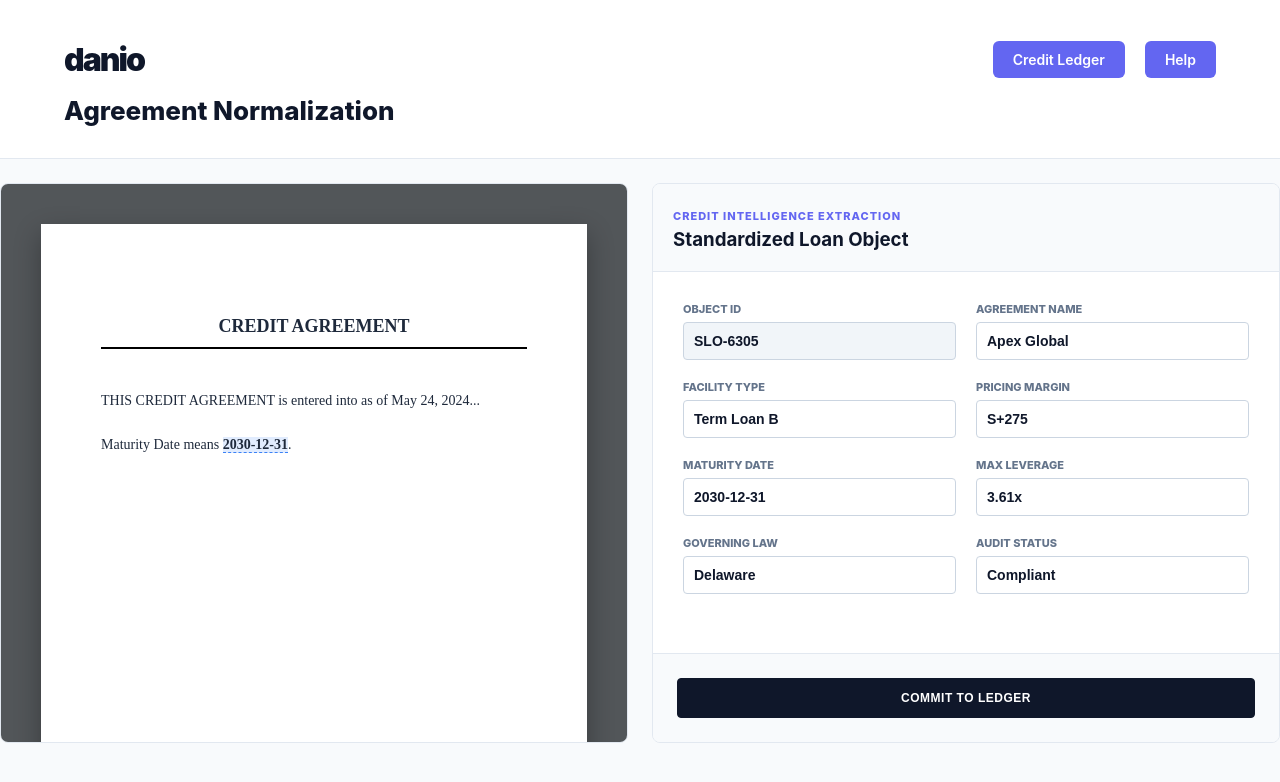
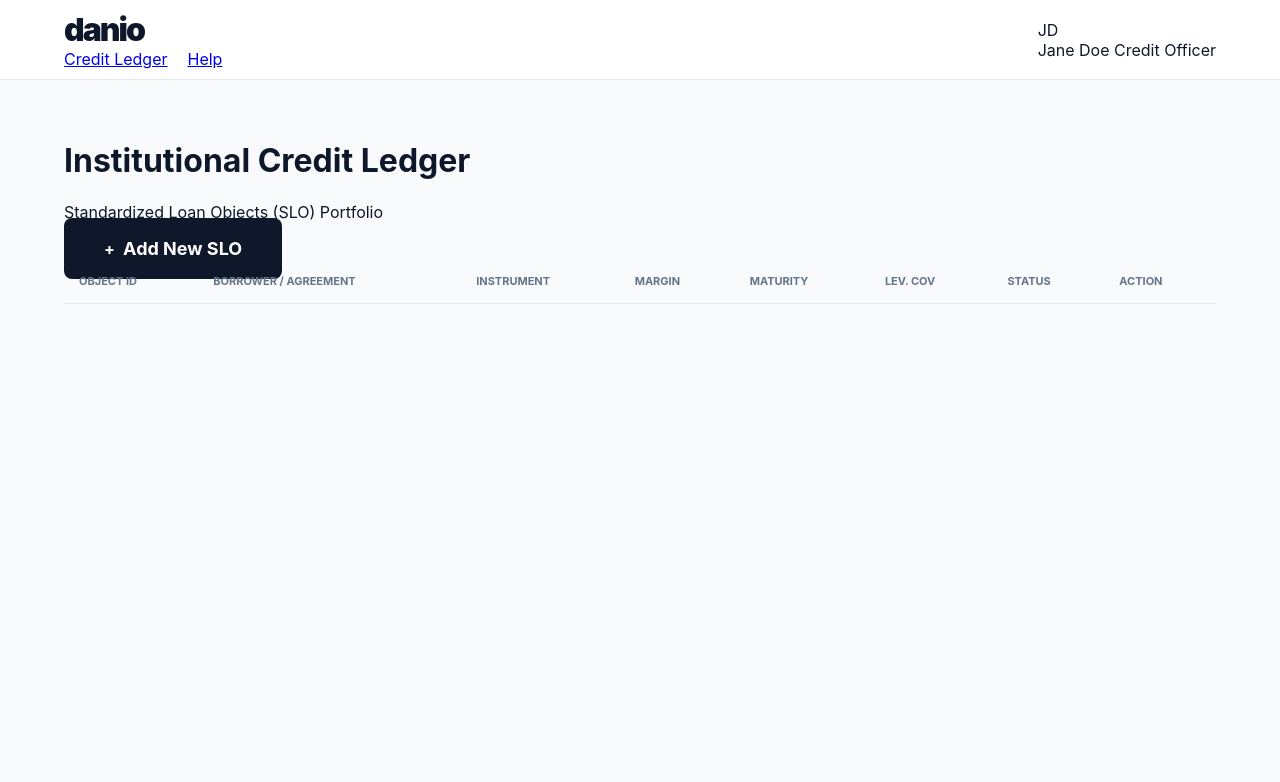
Before and after one commit to edimaudo/danio, a Flask app: page /reader in a window 1280 px wide. Shown: the top 782 px of the page. Run offline with Flask 3, Linux system fonts and the light colour scheme; lists and menus that the app fills with data are empty.

Commit message:
Update reader.html

```diff
--- a/templates/reader.html
+++ b/templates/reader.html
@@ -2,144 +2,164 @@
 <html lang="en">
 <head>
     <meta charset="UTF-8">
-    <title>danio | Credit Intelligence</title>
+    <meta name="viewport" content="width=device-width, initial-scale=1.0">
+    <title>danio | Credit Ledger</title>
     <link rel="stylesheet" href="{{ url_for('static', filename='style.css') }}">
     <style>
-        .split-view { display: grid; grid-template-columns: 1fr 1fr; gap: 24px; height: calc(100vh - 240px); align-items: stretch; }
-        .pdf-viewport { background: #525659; border-radius: 8px; padding: 40px; overflow-y: auto; display: block; border: 1px solid var(--danio-border); }
-        .pdf-page { background: white; width: 100%; min-height: 1200px; padding: 80px 60px; font-family: 'Times New Roman', serif; color: #1e293b; position: relative; margin: 0 auto; box-shadow: 0 10px 25px rgba(0,0,0,0.3); }
-        .pdf-page h1 { font-size: 18px; text-align: center; text-transform: uppercase; margin-bottom: 40px; border-bottom: 2px solid #000; padding-bottom: 10px; }
-        .pdf-page p { font-size: 14px; line-height: 1.7; margin-bottom: 20px; }
-        .ocr-match { background: rgba(59, 130, 246, 0.15); border-bottom: 1px dashed #3b82f6; position: relative; }
-        .form-panel { background: white; border-radius: 8px; border: 1px solid var(--danio-border); display: flex; flex-direction: column; overflow: hidden; }
-        .form-header { background: #f8fafc; padding: 20px; border-bottom: 1px solid var(--danio-border); }
-        .form-content { padding: 30px; flex-grow: 1; overflow-y: auto; }
-        .form-row { display: grid; grid-template-columns: 1fr 1fr; gap: 20px; margin-bottom: 20px; }
-        .field-group label { display: block; font-size: 11px; font-weight: 800; text-transform: uppercase; color: var(--danio-slate); margin-bottom: 6px; }
-        .field-group input { width: 100%; padding: 10px; border: 1px solid #cbd5e1; border-radius: 4px; font-size: 14px; background: #fff; color: var(--danio-navy); font-weight: 600; }
-        .field-group input:read-only { background: #f1f5f9; cursor: not-allowed; }
-        .btn-danio-black { padding: 12px 24px; background-color: #0f172a; color: white !important; border-radius: 4px; font-size: 12px; font-weight: 700; text-decoration: none; text-transform: uppercase; letter-spacing: 0.5px; border: 1px solid #0f172a; cursor: pointer; width: 100%; display: flex; align-items: center; justify-content: center; transition: all 0.2s ease; }
-        .btn-danio-black:hover { background-color: #1e293b; }
-        .btn-danio-black:disabled { background-color: #64748b; border-color: #64748b; cursor: not-allowed; opacity: 0.8; }
-        .scanning-overlay { position: absolute; inset: 0; background: rgba(255,255,255,0.9); display: flex; flex-direction: column; align-items: center; justify-content: center; z-index: 10; border-radius: inherit; }
+        /* Status Pill refinements for professional legibility */
+        .status-pill {
+            padding: 4px 10px;
+            border-radius: 4px;
+            font-size: 11px;
+            font-weight: 700;
+            text-transform: uppercase;
+            letter-spacing: 0.3px;
+            display: inline-block;
+        }
+
+        /* Green: Compliant */
+        .status-success {
+            background-color: #ecfdf5;
+            color: #065f46;
+            border: 1px solid #a7f3d0;
+        }
+
+        /* Yellow: Pending/Warning */
+        .status-warning {
+            background-color: #fffbeb;
+            color: #92400e;
+            border: 1px solid #fde68a;
+        }
+
+        /* Red: Breach/Danger */
+        .status-danger {
+            background-color: #fef2f2;
+            color: #991b1b;
+            border: 1px solid #fecaca;
+        }
+
+        /* Typography & Custom Cells */
+        .cell-id {
+            font-family: 'JetBrains Mono', monospace;
+            font-size: 12px;
+            color: var(--danio-indigo);
+            font-weight: 700;
+        }
+
+        .cell-name {
+            font-weight: 700;
+            color: var(--danio-navy);
+        }
     </style>
 </head>
 <body class="app-bg">
-    <nav class="nav-shell" style="height: auto; min-height: 120px;">
-        <div class="nav-content" style="flex-direction: column; align-items: flex-start; padding: 40px 0 32px 0;">
-            <div class="nav-brand-group" style="display: flex; align-items: center; justify-content: space-between; width: 100%;">
-                <a href="/workstation" class="brand" style="opacity: 1; text-decoration: none;">danio</a>
+
+    <nav class="nav-shell">
+        <div class="nav-content">
+            <div class="nav-brand-group">
+                <div class="brand">danio</div>
                 <div class="nav-links">
-                    <a href="/workstation" class="btn-primary-sm">Credit Ledger</a>
-                    <a href="/documentation" class="btn-primary-sm">Help</a>
+                    <a href="/workstation" class="active">Credit Ledger</a>
+                    <a href="/documentation">Help</a>
                 </div>
             </div>
-            <div style="margin-top: 16px; width: 100%;">
-                <span class="nav-current" style="font-size: 26px; font-weight: 800; color: var(--danio-navy); display: block; line-height: 1.2;">
-                    {% if is_new %}Agreement Normalization{% else %}Record Verification: {{ record.id }}{% endif %}
-                </span>
+
+            <div class="nav-profile">
+                <div class="avatar">JD</div>
+                <div class="profile-info">
+                    <span class="profile-name">Jane Doe</span>
+                    <span class="profile-role">Credit Officer</span>
+                </div>
             </div>
         </div>
     </nav>
 
-    <main class="container" style="max-width: 1400px; margin-top: 24px; padding: 0;">
-        <div class="split-view">
-            <div class="pdf-viewport">
-                <div class="pdf-page" id="legal-doc">
-                    {% if is_new %}
-                    <div id="scan-layer" class="scanning-overlay">
-                        <div class="spinner"></div>
-                        <p style="margin-top:15px; font-weight:700;">OCR Extraction Active...</p>
-                    </div>
-                    {% endif %}
-                    <h1>Credit Agreement</h1>
-                    <p>THIS CREDIT AGREEMENT is entered into as of May 24, 2024...</p>
-                    <p>Maturity Date means <strong><span class="ocr-match">{{ record.maturity }}</span></strong>.</p>
-                </div>
+    <main class="container">
+        <header class="page-header">
+            <div>
+                <h1 class="page-title">Institutional Credit Ledger</h1>
+                <p class="page-subtitle">Standardized Loan Objects (SLO) Portfolio</p>
             </div>
+            <div class="header-actions">
+                <a href="/reader" class="btn-primary">
+                    <span style="font-size: 16px; margin-right: 4px;">+</span> Add New SLO
+                </a>
+            </div>
+        </header>
 
-            <div class="form-panel">
-                <div class="form-header">
-                    <span style="font-size: 11px; font-weight: 800; color: var(--danio-indigo); letter-spacing: 1px;">CREDIT INTELLIGENCE EXTRACTION</span>
-                    <h3 style="margin: 4px 0 0 0;">Standardized Loan Object</h3>
-                </div>
-                <div class="form-content">
-                    <div class="form-row">
-                        <div class="field-group"><label>Object ID</label><input type="text" id="obj-id" value="{{ record.id }}" readonly></div>
-                        <div class="field-group"><label>Agreement Name</label><input type="text" id="obj-name" value="{{ record.name }}"></div>
-                    </div>
-                    <div class="form-row">
-                        <div class="field-group"><label>Facility Type</label><input type="text" id="obj-type" value="{{ record.type }}"></div>
-                        <div class="field-group"><label>Pricing Margin</label><input type="text" id="obj-margin" value="{{ record.margin }}"></div>
-                    </div>
-                    <div class="form-row">
-                        <div class="field-group"><label>Maturity Date</label><input type="text" id="obj-maturity" value="{{ record.maturity }}"></div>
-                        <div class="field-group"><label>Max Leverage</label><input type="text" id="obj-cov" value="{{ record.leverage_covenant }}"></div>
-                    </div>
-                    <div class="form-row">
-                        <div class="field-group"><label>Governing Law</label><input type="text" id="obj-law" value="{{ record.law }}"></div>
-                        <div class="field-group"><label>Audit Status</label><input type="text" id="obj-status" value="{{ record.compliance }}"></div>
-                    </div>
-                </div>
-                <div style="padding: 24px; background: #f8fafc; border-top: 1px solid var(--danio-border);">
-                    {% if is_new %}
-                    <button id="commit-btn" class="btn-danio-black" onclick="saveToLedger()">Commit to Ledger</button>
-                    {% else %}
-                    <button class="btn-danio-black" onclick="window.location.href='/workstation'">Return to Portfolio</button>
-                    {% endif %}
-                </div>
-            </div>
-        </div>
+        <section class="ledger-card">
+            <table class="ledger-table">
+                <thead>
+                    <tr>
+                        <th>Object ID</th>
+                        <th>Borrower / Agreement</th>
+                        <th>Instrument</th>
+                        <th>Margin</th>
+                        <th>Maturity</th>
+                        <th>Lev. Cov</th>
+                        <th>Status</th>
+                        <th class="text-right">Action</th>
+                    </tr>
+                </thead>
+                <tbody id="ledger-body">
+                    {% for r in records %}
+                    <tr data-id="{{ r.id }}">
+                        <td class="cell-id">{{ r.id }}</td>
+                        <td class="cell-name">{{ r.name }}</td>
+                        <td style="font-weight: 500; font-size: 13px;">{{ r.type }}</td>
+                        <td><span class="mono-tag">{{ r.margin }}</span></td>
+                        <td style="color: var(--danio-slate); font-size: 13px;">{{ r.maturity }}</td>
+                        <td style="font-weight: 600;">{{ r.leverage_covenant }}</td>
+                        <td>
+                            {% if r.compliance == 'Compliant' %}
+                                <span class="status-pill status-success">Compliant</span>
+                            {% elif r.compliance == 'Pending Review' %}
+                                <span class="status-pill status-warning">Pending</span>
+                            {% else %}
+                                <span class="status-pill status-danger">Breach Alert</span>
+                            {% endif %}
+                        </td>
+                        <td class="text-right">
+                            <a href="/reader?id={{ r.id }}" class="btn-text-action">Verify Data</a>
+                        </td>
+                    </tr>
+                    {% endfor %}
+                </tbody>
+            </table>
+        </section>
     </main>
 
     <script>
-        window.addEventListener('DOMContentLoaded', () => {
-            const overlay = document.getElementById('scan-layer');
-            const btn = document.getElementById('commit-btn');
-            if (overlay) {
-                setTimeout(() => {
-                    overlay.style.opacity = '0';
-                    overlay.style.transition = 'opacity 0.5s ease';
-                    setTimeout(() => {
-                        overlay.style.display = 'none';
-                        if (btn) { btn.innerText = 'Commit to Ledger'; btn.disabled = false; }
-                    }, 500);
-                }, 1800);
-            }
+        // Persistence logic for Vercel
+        document.addEventListener('DOMContentLoaded', () => {
+            const tbody = document.getElementById('ledger-body');
+            const localData = JSON.parse(localStorage.getItem('danio_ledger_persistence') || '[]');
+
+            localData.forEach(item => {
+                const exists = document.querySelector(`tr[data-id="${item.id}"]`);
+                if (!exists) {
+                    const row = document.createElement('tr');
+                    row.setAttribute('data-id', item.id);
+                    row.innerHTML = `
+                        <td class="cell-id">${item.id}</td>
+                        <td class="cell-name">${item.name}</td>
+                        <td style="font-weight: 500; font-size: 13px;">${item.type}</td>
+                        <td><span class="mono-tag">${item.margin}</span></td>
+                        <td style="color: var(--danio-slate); font-size: 13px;">${item.maturity}</td>
+                        <td style="font-weight: 600;">${item.leverage_covenant}</td>
+                        <td>
+                            <span class="status-pill ${item.compliance === 'Compliant' ? 'status-success' : 'status-warning'}">
+                                ${item.compliance}
+                            </span>
+                        </td>
+                        <td class="text-right">
+                            <a href="/reader?id=${item.id}" class="btn-text-action">Verify Data</a>
+                        </td>
+                    `;
+                    tbody.prepend(row);
+                }
+            });
         });
-
-        async function saveToLedger() {
-            const btn = document.getElementById('commit-btn');
-            if (btn) { btn.innerText = 'Committing...'; btn.disabled = true; }
-
-            const payload = {
-                id: document.getElementById('obj-id').value,
-                name: document.getElementById('obj-name').value,
-                type: document.getElementById('obj-type').value,
-                margin: document.getElementById('obj-margin').value,
-                maturity: document.getElementById('obj-maturity').value,
-                leverage_covenant: document.getElementById('obj-cov').value,
-                law: document.getElementById('obj-law').value,
-                compliance: document.getElementById('obj-status').value,
-                last_verified: new Date().toISOString().split('T')[0]
-            };
-
-            // Save locally so it survives Vercel resets
-            const localLedger = JSON.parse(localStorage.getItem('danio_persistent_ledger') || '[]');
-            localLedger.unshift(payload);
-            localStorage.setItem('danio_persistent_ledger', JSON.stringify(localLedger));
-
-            // Ping server
-            try {
-                await fetch('/commit', {
-                    method: 'POST',
-                    headers: { 'Content-Type': 'application/json' },
-                    body: JSON.stringify(payload)
-                });
-            } catch (e) {}
-
-            window.location.href = '/workstation';
-        }
     </script>
 </body>
 </html>
```
